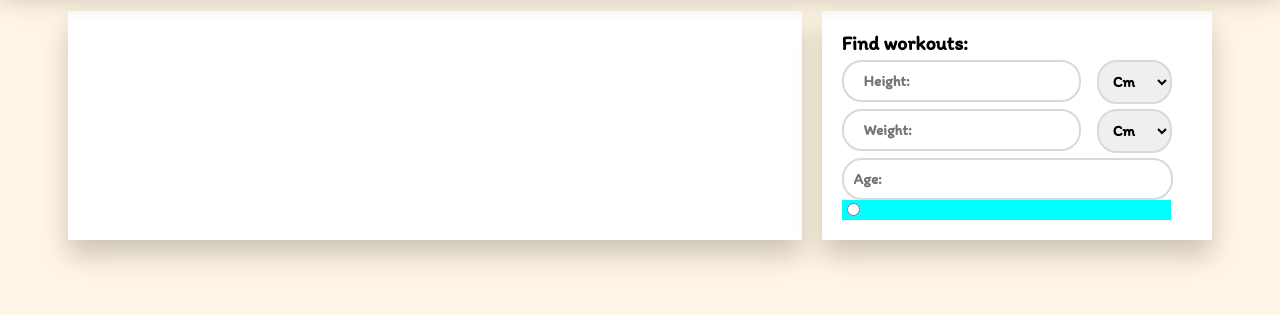
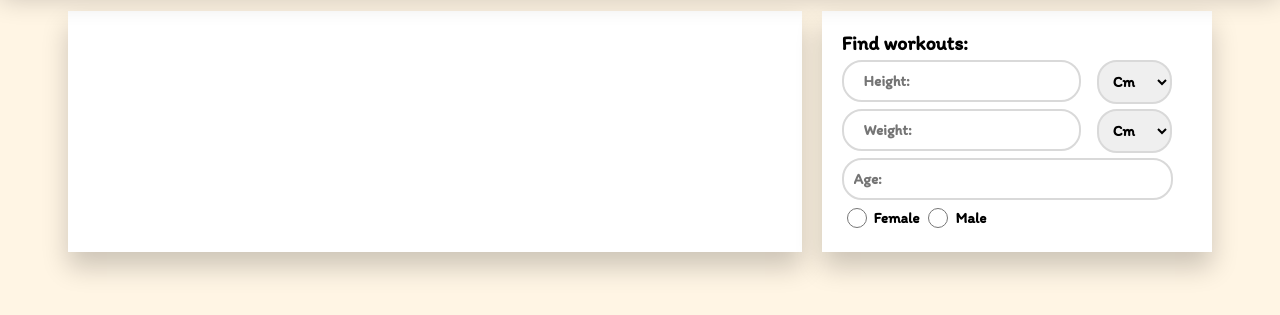
Before and after one commit to sabuka-dumbo/WellnessHub, a Django app: page /workouts/ in a window 1280 px wide. Shown: the part 137-452 px from the top of the page. Run offline with Django 5.2, Linux system fonts and the light colour scheme.

Commit message:
Mar 20, 2025, 12:53 AM

```diff
--- a/wellnesshub/wh/static/css/workouts.css
+++ b/wellnesshub/wh/static/css/workouts.css
@@ -176,8 +176,29 @@
     left: 0;
     width: 140%;
     height: max-content;
-    background-color: aqua;
     grid-row: 4;
+    margin-top: 5px;
+}
+
+.female_radio {
+    position: relative;
+    top: 0;
+    left: 0;
+    width: 20px;
+    height: 20px;
+    background-color: white;
+    border: #777777 solid 2px;
+}
+
+.female_radio_text {
+    position: relative;
+    top: -5px;
+    left: 0;
+    width: max-content;
+    height: max-content;
+    font-family: "Itim";
+    font-size: 15px;
+    font-weight: bold;
 }
 
 input::-webkit-outer-spin-button,
--- a/wellnesshub/wh/templates/workouts.html
+++ b/wellnesshub/wh/templates/workouts.html
@@ -45,6 +45,12 @@
 
                 <div class="MorFradio">
                     <input type="radio" name="MorF1" id="MorF" class="female_radio">
+
+                    <label for="MorF" class="female_radio_text">Female</label>
+
+                    <input type="radio" name="MorF2" id="MorF" class="female_radio">
+
+                    <label for="MorF" class="female_radio_text">Male</label>
                 </div>
             </div>
         </div>
```
